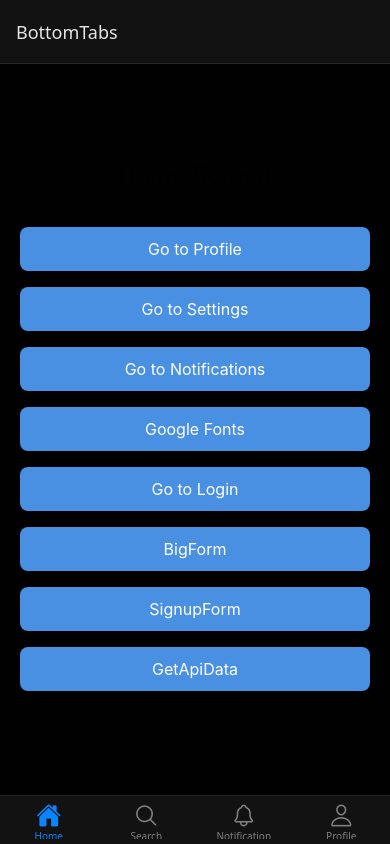
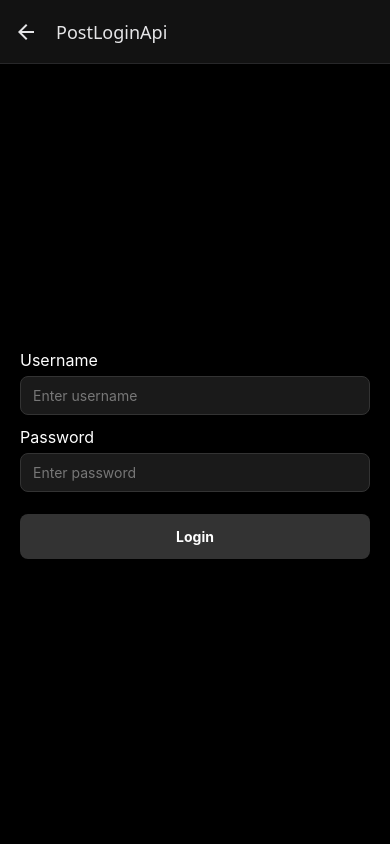
Before and after one commit to rahulsingchauhan/SocialAndroid, a React Native app: screen /PostLoginApi in a window 390 px wide. Built offline with nearby package versions, Linux system fonts and the light colour scheme.

Commit message:
Login Added

```diff
--- a/package.json
+++ b/package.json
@@ -10,12 +10,12 @@
     "test": "jest"
   },
   "dependencies": {
-
     "@react-native-masked-view/masked-view": "^0.3.2",
     "@react-navigation/bottom-tabs": "^7.3.13",
     "@react-navigation/drawer": "^7.3.12",
     "@react-navigation/native": "^7.1.9",
     "@react-navigation/native-stack": "^7.3.13",
+    "axios": "^1.9.0",
     "formik": "^2.4.6",
     "react": "19.0.0",
     "react-native": "0.79.2",
--- a/src/navigation/stackNavigation/StackNavigator.jsx
+++ b/src/navigation/stackNavigation/StackNavigator.jsx
@@ -13,6 +13,7 @@ import GoogleFonts from '../../screens/GoogleFonts';
 import BigForm from '../../screens/BigForm';
 import SignupForm from '../../screens/SignupForm';
 import GetApiData from '../../screens/GetApiData';
+import PostLoginApi from '../../screens/PostLoginApi';
 
 
 
@@ -30,6 +31,7 @@ const StackNavigator = () => {
           <Stack.Screen name="BigForm" component={BigForm}/>
           <Stack.Screen name="SignupForm" component={SignupForm}/>
           <Stack.Screen name="GetApiData" component={GetApiData}/>
+          <Stack.Screen name="PostLoginApi" component={PostLoginApi}/>
     </Stack.Navigator>
   );
 };
--- a/src/screens/HomeScreen.jsx
+++ b/src/screens/HomeScreen.jsx
@@ -15,6 +15,7 @@ const HomeScreen = () => {
     { title: 'BigForm', screen:'BigForm'},
     { title: 'SignupForm', screen:'SignupForm'},
      { title: 'GetApiData', screen:'GetApiData'},
+     { title: 'PostLoginApi', screen:'PostLoginApi'},
   ];
 
   return (
--- /dev/null
+++ b/src/screens/PostLoginApi.jsx
@@ -0,0 +1,113 @@
+import React from 'react';
+import { View, Text, TextInput, TouchableOpacity, StyleSheet, Alert, ActivityIndicator } from 'react-native';
+import { Formik } from 'formik';
+import * as Yup from 'yup';
+import axios from 'axios';
+
+const LoginSchema = Yup.object().shape({
+  username: Yup.string().required('Username is required'),
+  password: Yup.string().required('Password is required'),
+});
+
+const PostLoginApi = () => {
+  const handleLogin = async (values, { setSubmitting }) => {
+    try {
+      const response = await axios.post('https://dummyjson.com/auth/login', {
+        username: values.username,
+        password: values.password,
+      });
+      Alert.alert('Login Successful', JSON.stringify(response.data));
+    } catch (error) {
+      Alert.alert('Login Failed', error.response?.data?.message || 'Something went wrong');
+    } finally {
+      setSubmitting(false);
+    }
+  };
+
+  return (
+    <View style={styles.container}>
+      <Formik
+        initialValues={{ username: '', password: '' }}
+        validationSchema={LoginSchema}
+        onSubmit={handleLogin}
+      >
+        {({ handleChange, handleBlur, handleSubmit, values, errors, touched, isSubmitting }) => (
+          <>
+            <Text style={styles.label}>Username</Text>
+            <TextInput
+              style={styles.input}
+              placeholder="Enter username"
+              placeholderTextColor="#777"
+              onChangeText={handleChange('username')}
+              onBlur={handleBlur('username')}
+              value={values.username}
+            />
+            {touched.username && errors.username && <Text style={styles.error}>{errors.username}</Text>}
+
+            <Text style={styles.label}>Password</Text>
+            <TextInput
+              style={styles.input}
+              placeholder="Enter password"
+              placeholderTextColor="#777"
+              secureTextEntry
+              onChangeText={handleChange('password')}
+              onBlur={handleBlur('password')}
+              value={values.password}
+            />
+            {touched.password && errors.password && <Text style={styles.error}>{errors.password}</Text>}
+
+            <TouchableOpacity style={styles.button} onPress={handleSubmit} disabled={isSubmitting}>
+              {isSubmitting ? (
+                <ActivityIndicator color="#fff" />
+              ) : (
+                <Text style={styles.buttonText}>Login</Text>
+              )}
+            </TouchableOpacity>
+          </>
+        )}
+      </Formik>
+    </View>
+  );
+};
+
+const styles = StyleSheet.create({
+  container: {
+    backgroundColor: '#000',
+    flex: 1,
+    padding: 20,
+    justifyContent: 'center',
+  },
+  label: {
+    color: '#fff',
+    marginBottom: 6,
+    fontSize: 16,
+  },
+  input: {
+    backgroundColor: '#1a1a1a',
+    color: '#fff',
+    borderRadius: 8,
+    paddingHorizontal: 12,
+    paddingVertical: 10,
+    marginBottom: 12,
+    borderWidth: 1,
+    borderColor: '#333',
+  },
+  button: {
+    backgroundColor: '#333',
+    padding: 14,
+    borderRadius: 8,
+    alignItems: 'center',
+    marginTop: 10,
+  },
+  buttonText: {
+    color: '#fff',
+    fontWeight: 'bold',
+  },
+  error: {
+    color: '#ff4d4d',
+    marginBottom: 8,
+    fontSize: 13,
+  },
+});
+
+export default PostLoginApi;
```
Also changed, not shown: src/screens/AfterLoginScreen.jsx (added, +52 -0 lines), 1 other file (tests, documents, lock files or other folders).
